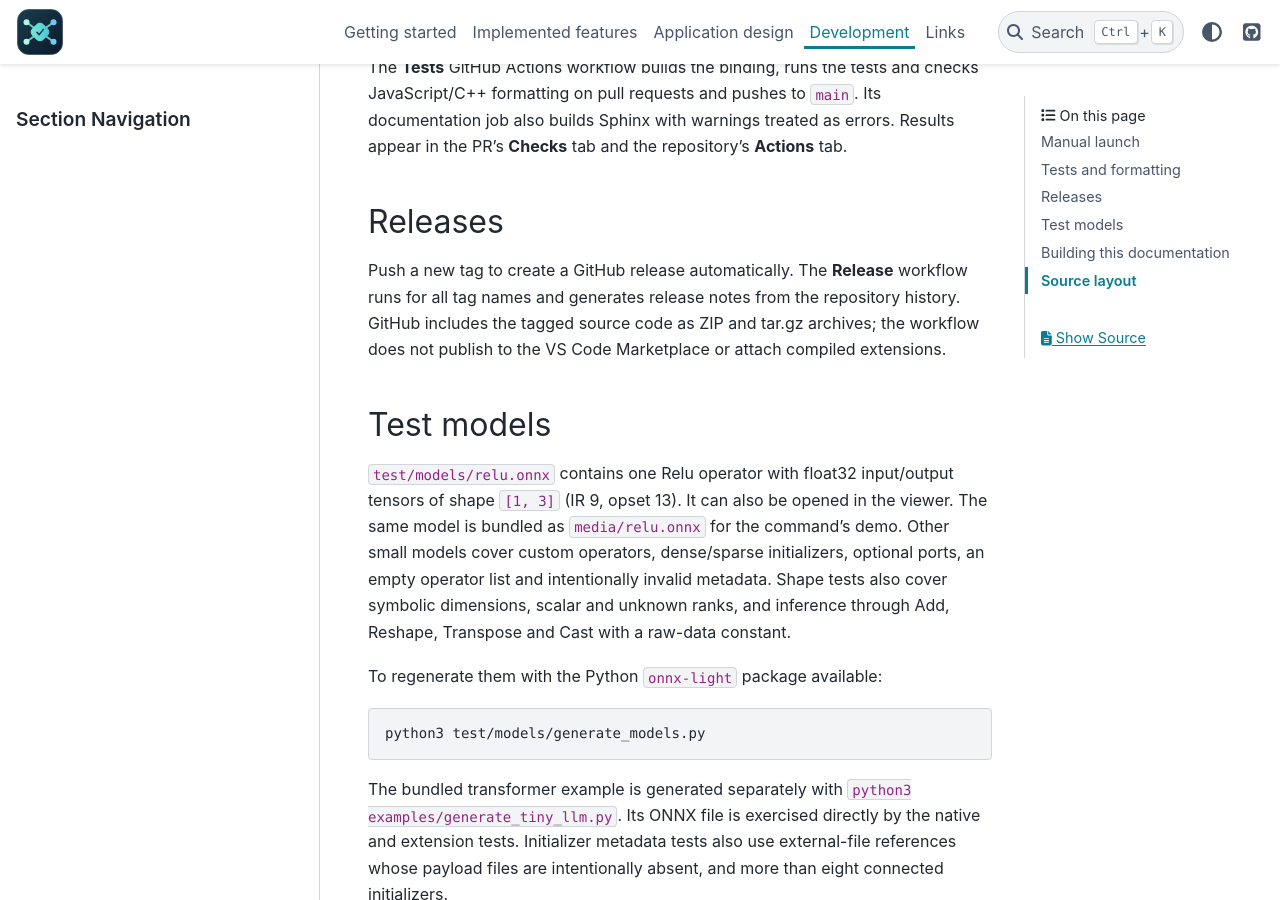
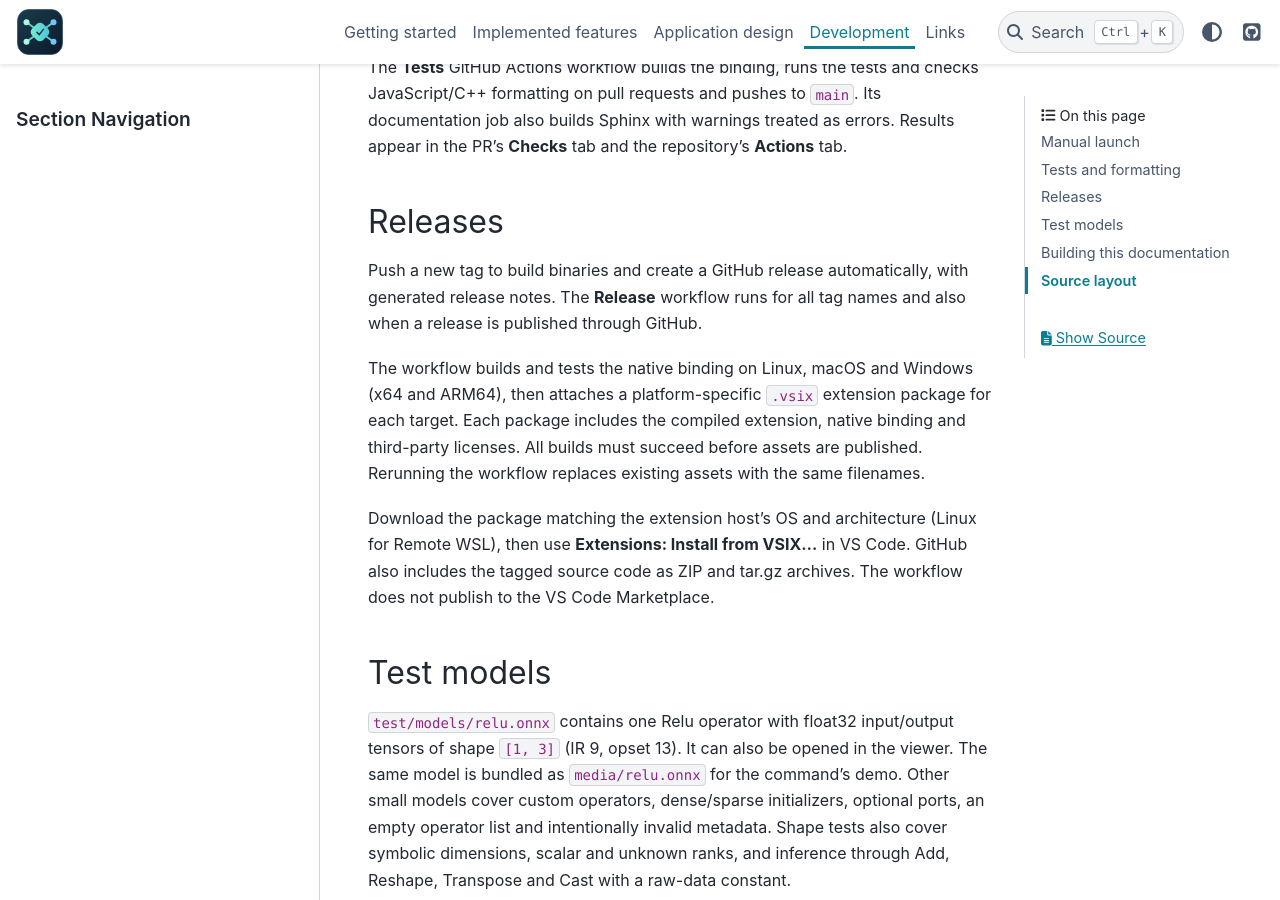
Before and after one commit to xadupre/onnx-light-viewer, a Sphinx documentation site: the page built from docs/development.rst, in a window 1280 px wide and 900 px high, scrolled down 938 px. Built offline with Sphinx 7.4.7 and the PyData theme 0.15.4, drawn with Linux system fonts in a browser that asks for light colours.

Commit message:
Publish native VSIX binaries for release platforms
Co-authored-by: xadupre <22452781+xadupre@users.noreply.github.com>

```diff
--- a/docs/development.rst
+++ b/docs/development.rst
@@ -45,10 +45,20 @@ Results appear in the PR's **Checks** tab and the repository's **Actions** tab.
 Releases
 --------
 
-Push a new tag to create a GitHub release automatically. The **Release** workflow
-runs for all tag names and generates release notes from the repository history.
-GitHub includes the tagged source code as ZIP and tar.gz archives; the workflow
-does not publish to the VS Code Marketplace or attach compiled extensions.
+Push a new tag to build binaries and create a GitHub release automatically, with
+generated release notes. The **Release** workflow runs for all tag names and also
+when a release is published through GitHub.
+
+The workflow builds and tests the native binding on Linux, macOS and Windows
+(x64 and ARM64), then attaches a platform-specific ``.vsix`` extension package
+for each target. Each package includes the compiled extension, native binding
+and third-party licenses. All builds must succeed before assets are published.
+Rerunning the workflow replaces existing assets with the same filenames.
+
+Download the package matching the extension host's OS and architecture (Linux
+for Remote WSL), then use **Extensions: Install from VSIX...** in VS Code.
+GitHub also includes the tagged source code as ZIP and tar.gz archives.
+The workflow does not publish to the VS Code Marketplace.
 
 Test models
 -----------
```
Also changed, not shown: README.md (+1 -1 lines), media/logo.png (added), 2 other files.
